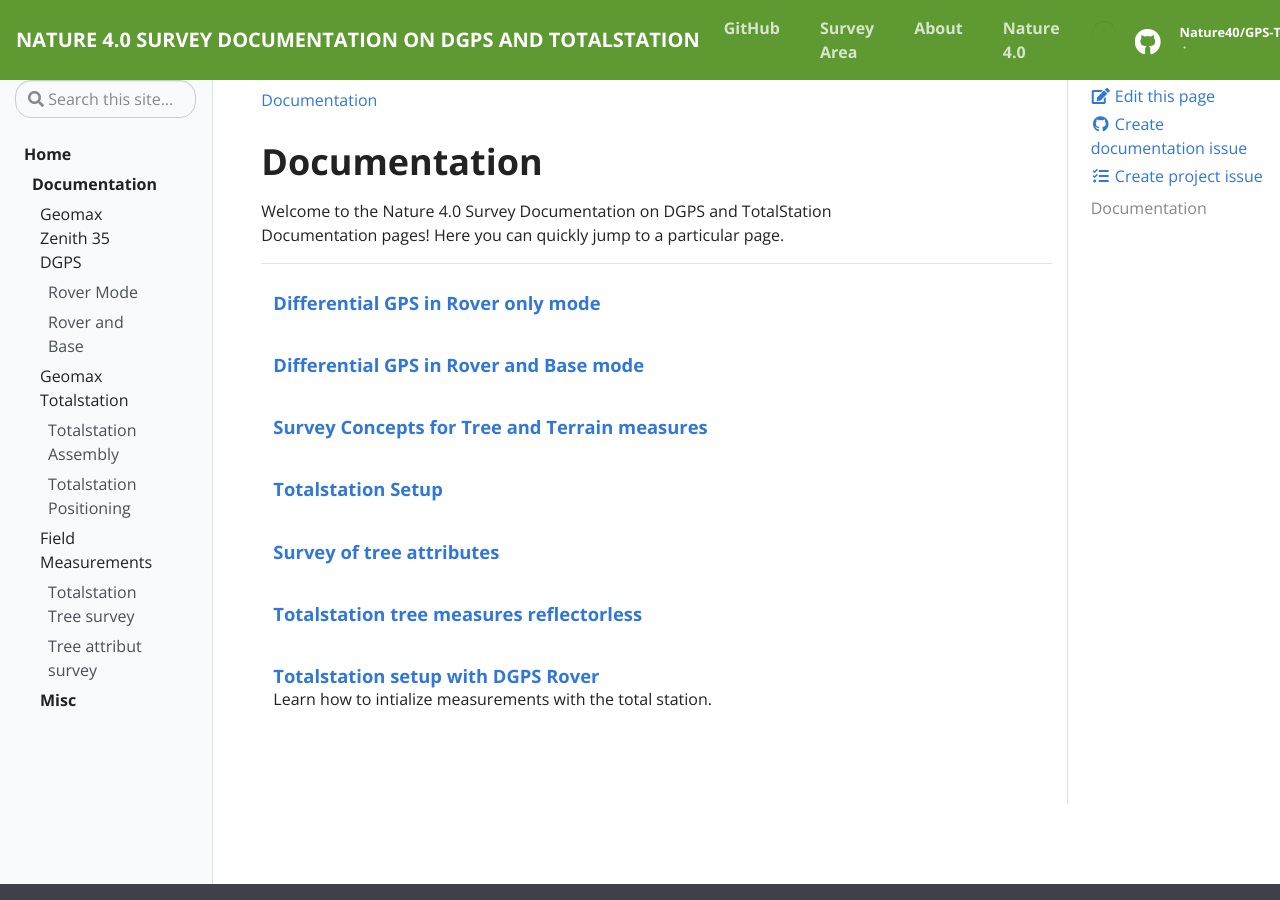
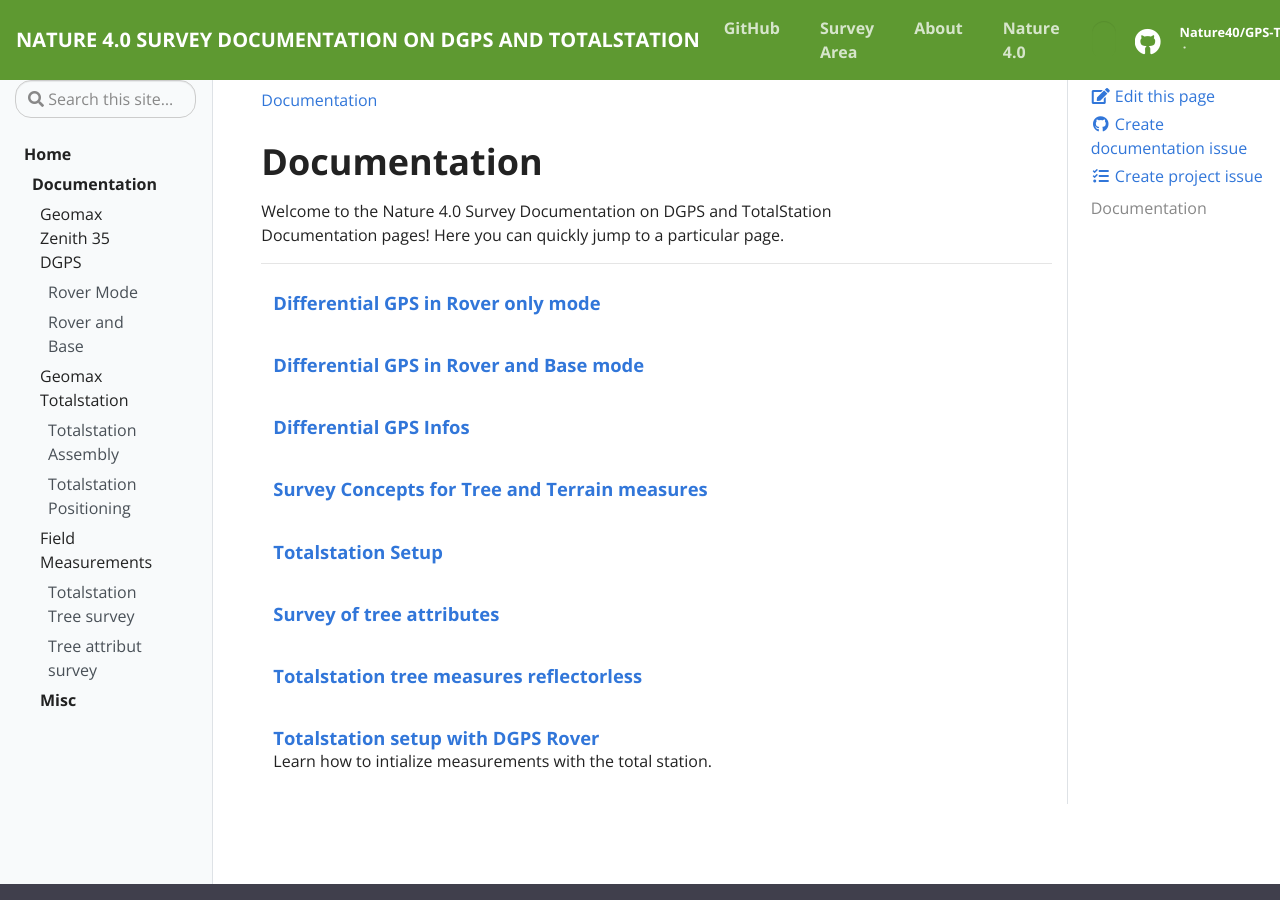
Before and after one commit to Nature40/GNSSTotalstationForHighAccuracyForestMonitoring, a Jekyll site: the page built from pages/docs.md, in a window 1280 px wide and 900 px high. Built offline with Jekyll 4.4.1, drawn with Linux system fonts in a browser that asks for light colours.

Commit message:
added general info

```diff
--- a/_data/toc.yml
+++ b/_data/toc.yml
@@ -5,7 +5,7 @@
   url: docs
   links:
     - title: Geomax Zenith 35 DGPS
-      url: docs
+      url: dgpsinfo
       children:
         - title: Rover Mode
           url: DGPS-Rover
--- a/pages/general_info.md
+++ b/_docs/DGPS_info.md
@@ -1,6 +1,6 @@
 ---
-title: General Information
-permalink: /generalinfo/
+title: Differential GPS Infos
+permalink: /dgpsinfo/
 ---
 
 
```
